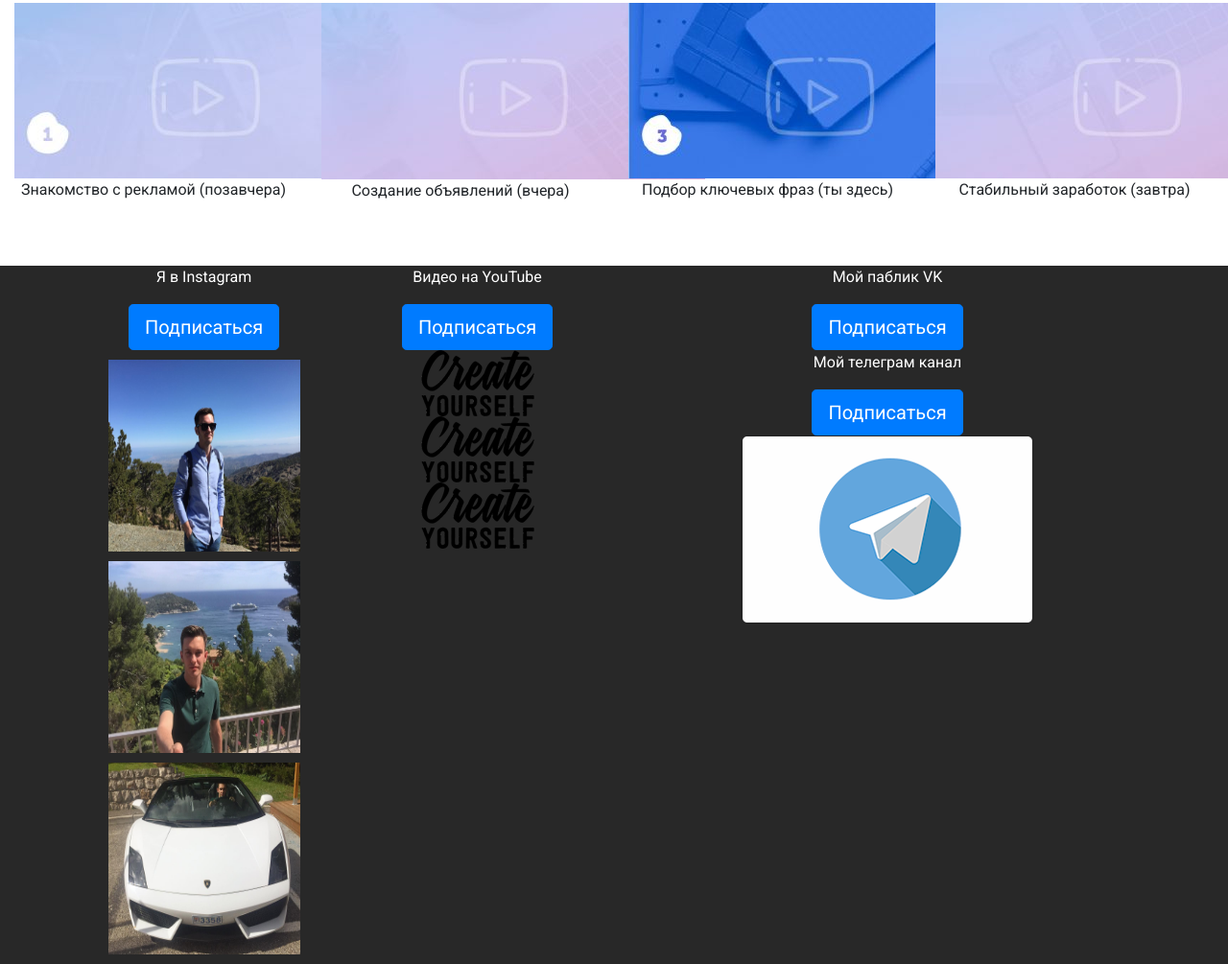
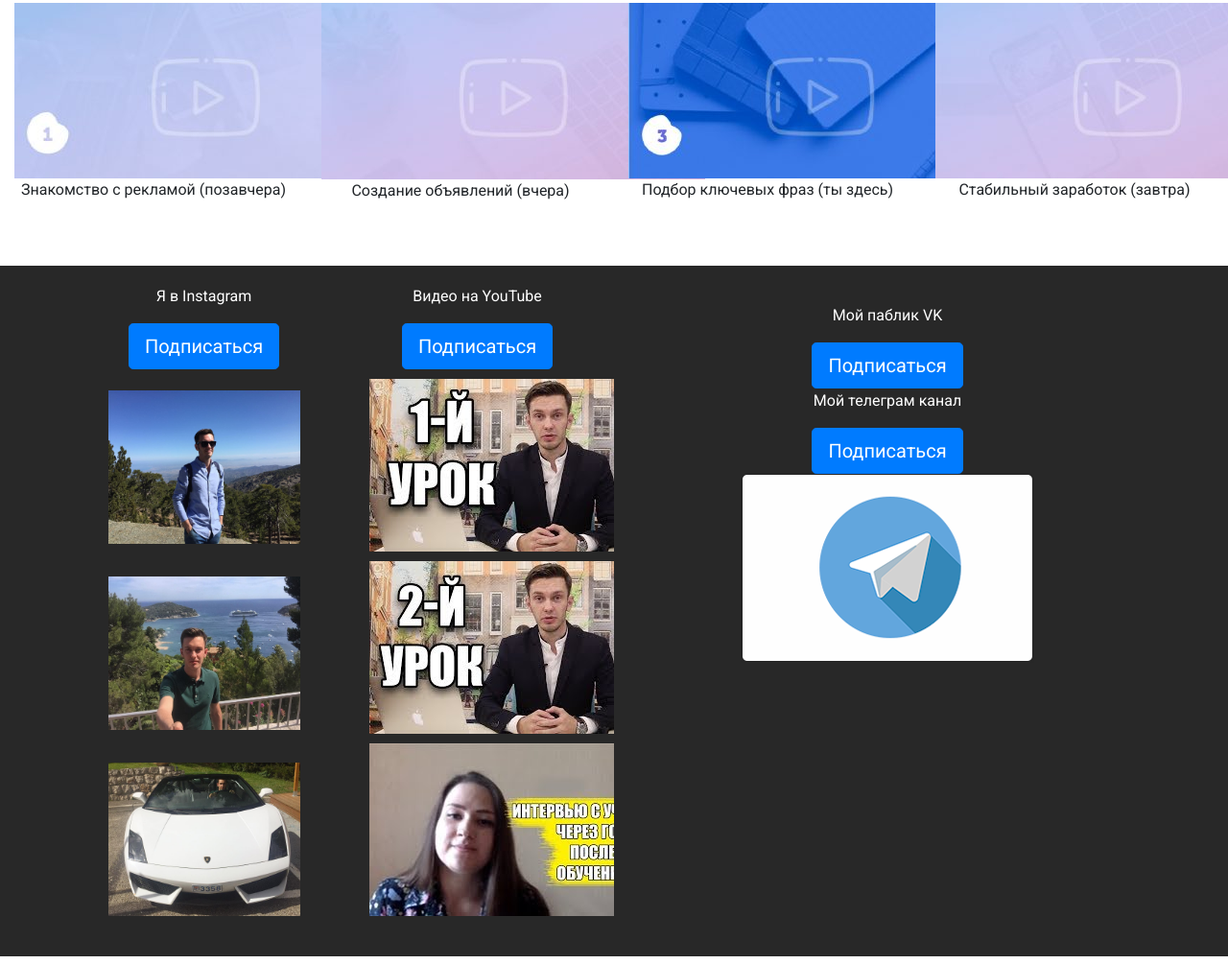
Before and after one commit to coatceatl/create-yourself, a website: page index.html in a window 1280 px wide. Shown: the part 1071-2076 px from the top of the page at 96% size. Drawn offline with nearby package versions, Linux system fonts and the light colour scheme; a script that the page names is missing.

Commit message:
added images for youtube links

```diff
--- a/index.html
+++ b/index.html
@@ -77,17 +77,17 @@
               </div>
               <div class='col-12'>
                 <a class='social-instagram-item' href='https://www.instagram.com/p/BhGcTHChfhi/' target='_blank'>
-                  <img src='img/inst1.jpg' width="200" height="200" alt='Отличный день в горах'>
+                  <img src='img/inst1.jpg' width="200" height="160" alt='Отличный день в горах'>
                 </a>
               </div>
               <div class='col-12'>
                 <a class='social-instagram-item' href='https://www.instagram.com/p/BVAd39RhbQc/' target='_blank'>
-                  <img src='img/inst2.jpg' width="200" height="200" alt='Вот такой вид'>
+                  <img src='img/inst2.jpg' width="200" height="160" alt='Вот такой вид'>
                 </a>
               </div>
               <div class='col-12'>
                 <a class='social-instagram-item' href='https://www.instagram.com/p/BVAVeVlhNBs' target='_blank'>
-                  <img src='img/inst3.jpg' width="200" height="200" alt='В Монако и без ламбы? Ну уж нет'>
+                  <img src='img/inst3.jpg' width="200" height="160" alt='В Монако и без ламбы? Ну уж нет'>
                 </a>
               </div>
             </div>
@@ -102,17 +102,18 @@
               </div>
               <div class='col-12'>
                 <a class='social-youtube-item' href='https://www.youtube.com/watch?v=dVueneVZ2B4' target='_blank'>
-                  <img src='img/logo.png' alt=''>
+                  <!--                  <img src='https://img.youtube.com/vi/dVueneVZ2B4/1.jpg' width="320" height="180">-->
+                  <img src="img/yt1.jpg" width="320" height="180">
                 </a>
               </div>
               <div class='col-12'>
                 <a class='social-youtube-item' href='https://www.youtube.com/watch?v=cPYSd-3x9rQ' target='_blank'>
-                  <img src='img/logo.png' alt=''>
+                  <img src="img/yt2.jpg" width="320" height="180">
                 </a>
               </div>
               <div class='col-12'>
                 <a class='social-youtube-item' href='https://www.youtube.com/watch?v=uJTBNScVPoc&t=8s' target='_blank'>
-                  <img src='img/logo.png' alt=''>
+                  <img src="img/yt3.jpg" width="320" height="180">
                 </a>
               </div>
             </div>
--- a/style.css
+++ b/style.css
@@ -34,7 +34,12 @@ h4 {
 .social {
   background-color: #282828;
   color: #fff;
+  padding: 20px 0;
 }
-.social-instagram .col-12 {
+.social-instagram .col-12,
+.social-youtube .col-12 {
   margin-bottom: 10px;
 }
+.social-instagram-item img {
+  margin: 12px 0;
+}
```
Also changed, not shown: img/yt1.jpg (added), img/yt2.jpg (added), img/yt3.jpg (added).
